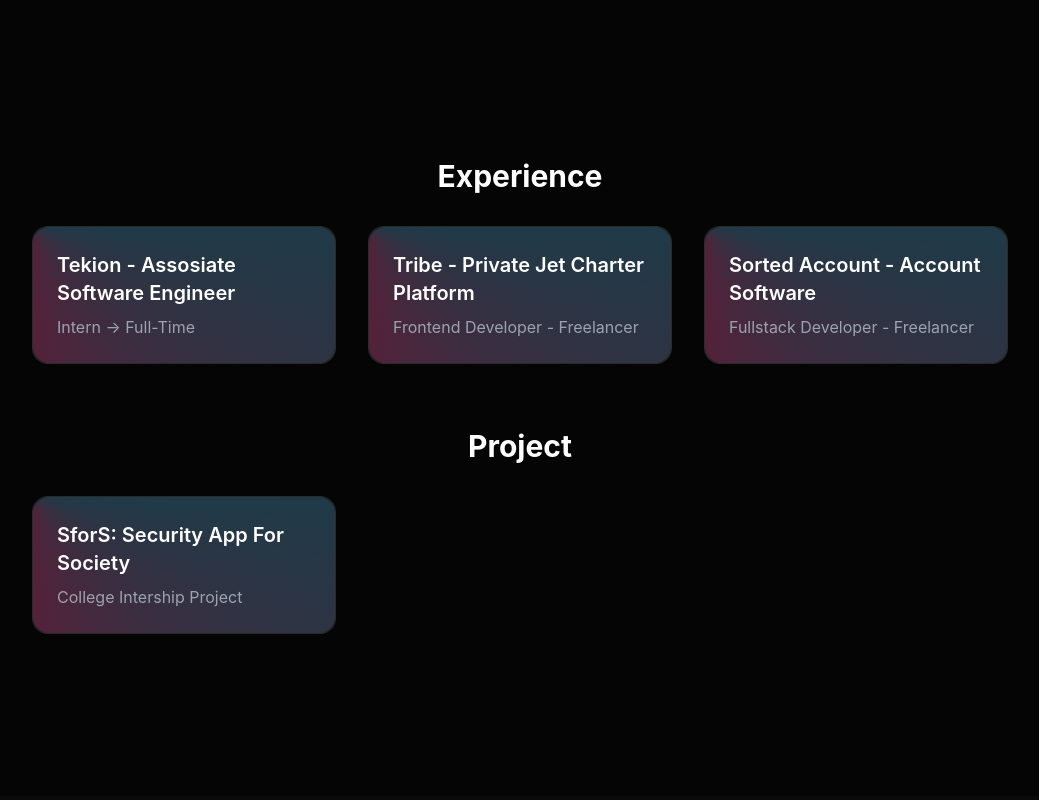
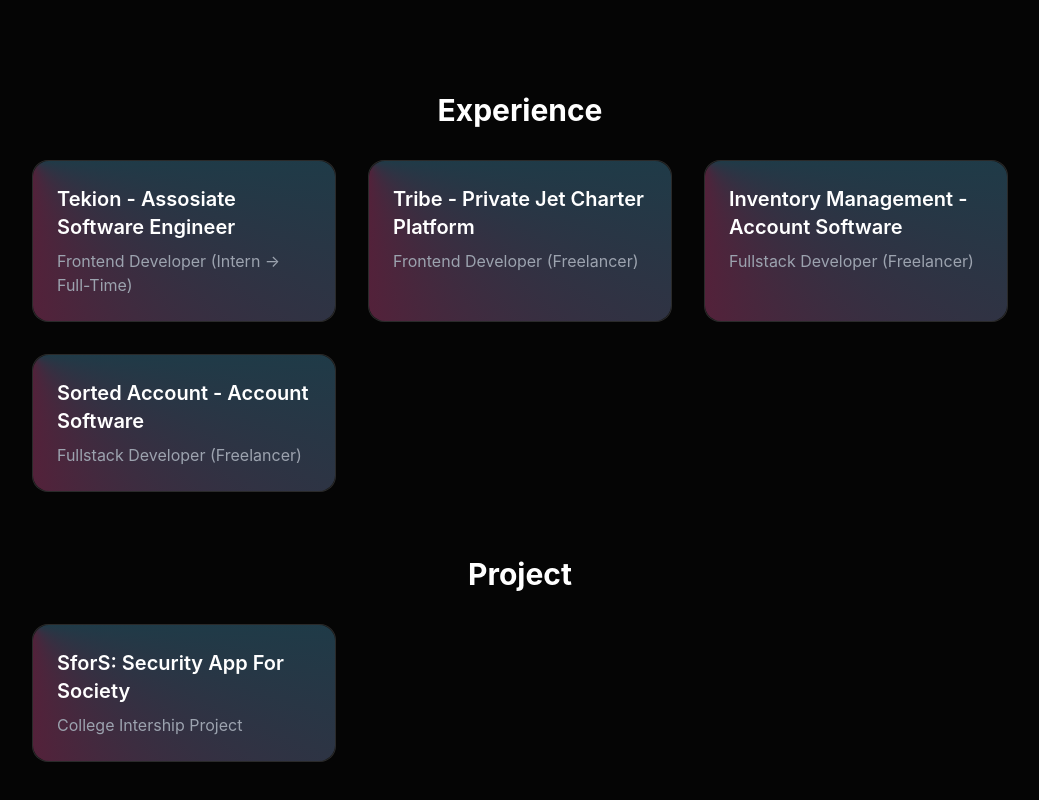
Before and after one commit to jasmit-lathiya/jasmit-portfolio, a React (Create React App) app: page / in a window 1280 px wide. Shown: the part 2472-3272 px from the top of the page, without its empty margins (120-1159 px from the left). Built offline with nearby package versions, Linux system fonts and the light colour scheme.

Commit message:
Inventory Management Experiance added

```diff
--- a/src/constants/project.ts
+++ b/src/constants/project.ts
@@ -3,7 +3,7 @@
 export const EXPERIANCES: Project[] = [
   {
     title: 'Tekion - Assosiate Software Engineer',
-    desc: 'Intern → Full-Time',
+    desc: 'Frontend Developer (Intern → Full-Time)',
     explanation: [
       'Developed and enhanced web applications using React, Redux, and SASS, translating Figma designs into pixel-perfect, functional webpages.',
       'During Internship built and maintained internal Leave Management System, enabling employees to apply for leave, managers to approve/reject requests, and admins to manage records. Implemented secure login authentication and role-based access control.',
@@ -14,7 +14,7 @@
   },
   {
     title: 'Tribe - Private Jet Charter Platform',
-    desc: 'Frontend Developer - Freelancer',
+    desc: 'Frontend Developer (Freelancer)',
     liveSiteURL: 'app.flytribe.ae',
     explanation: [
       'Developed pixel-perfect UI in React using MUI based on client-provided Figma designs.',
@@ -27,8 +27,22 @@
     ],
   },
   {
+    title: 'Inventory Management - Account Software',
+    desc: 'Fullstack Developer (Freelancer)',
+    liveSiteURL: 'stock-management-4a83b.web.app',
+    explanation: [
+      'Developed a full-stack inventory control application for managing supplies with secure authentication and comprehensive analytics capabilities.',
+      'Built responsive frontend components using React and TypeScript, implementing modular architecture with pages, organisms, molecules, and helpers for maintainability and reusability across a multi-section dashboard.',
+      'Designed and implemented secure authentication system with login validation, user session management, and role-based data filtering for different access levels.',
+      'Integrated database operations for real-time inventory tracking, including chemical and cleaning supplies with update mechanisms and historical analytics/reporting features.',
+      'Created dynamic dashboard with multiple card-based inventory sections displaying current stock counts, status indicators, and interactive update functionality.',
+      'Integrated Firebase into the application to enable backend services such as authentication and real-time database connectivity.',
+      'Styled application using Tailwind CSS with modern design patterns (shadow effects, responsive layouts, color theming) for a polished, professional user interface.',
+    ],
+  },
+  {
     title: 'Sorted Account - Account Software',
-    desc: 'Fullstack Developer - Freelancer',
+    desc: 'Fullstack Developer (Freelancer)',
     liveSiteURL: 'sorted-account.web.app',
     explanation: [
       'Developed a custom accounting web application tailored to client requirements using React.js, Material UI and Firebase.',
```
